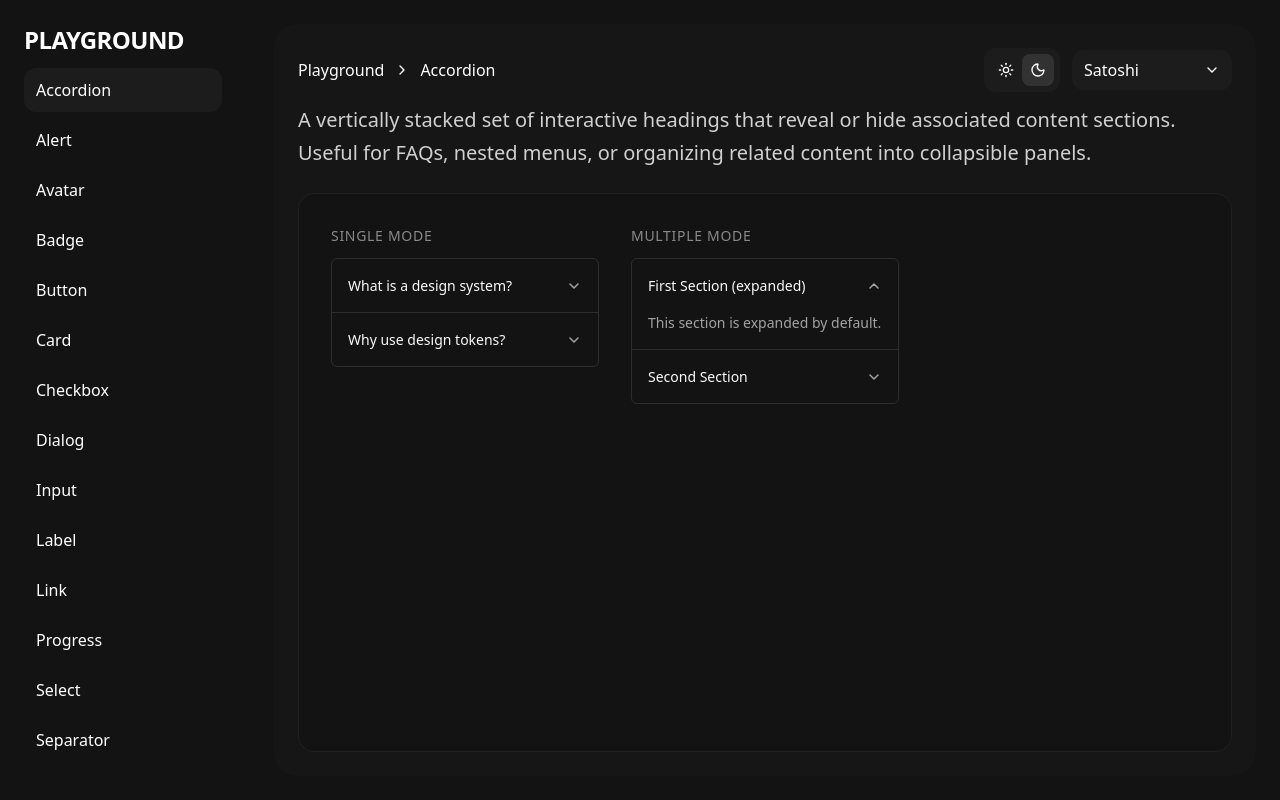
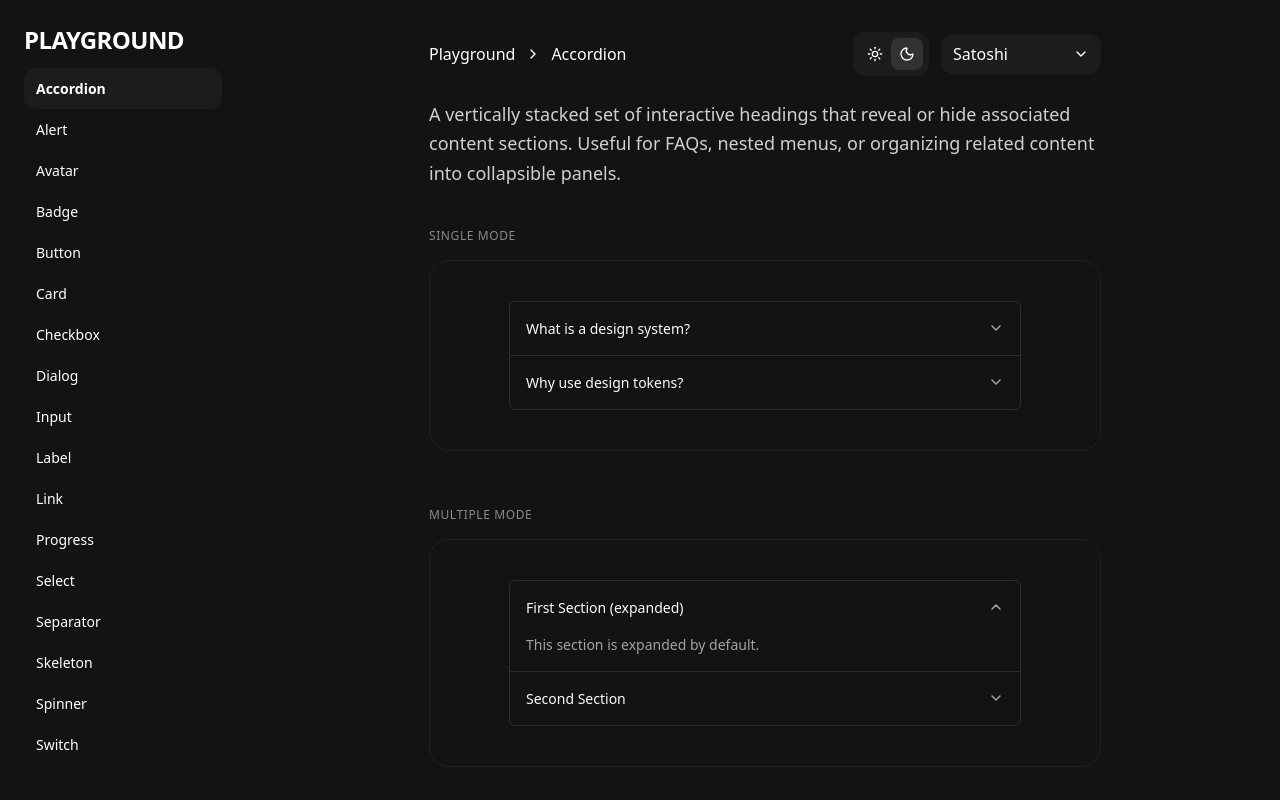
Before and after one commit to ashhforrd/Design-System-Playground, a Next.js app: page /playground in a window 1280 px wide. Built offline with nearby package versions, Linux system fonts and the light colour scheme; a web font is replaced by a local one.

Commit message:
feat: updated

```diff
--- a/src/app/globals.css
+++ b/src/app/globals.css
@@ -48,3 +48,31 @@ body {
   width: 0;
   height: 0;
 }
+
+/* Thin scrollbar: no track fill, dark thumb (Firefox + WebKit) */
+.scrollbar-custom {
+  scrollbar-width: thin;
+  scrollbar-color: #3a3a3a transparent;
+}
+
+.scrollbar-custom::-webkit-scrollbar {
+  width: 6px;
+  height: 6px;
+}
+
+.scrollbar-custom::-webkit-scrollbar-track {
+  background: transparent;
+}
+
+.scrollbar-custom::-webkit-scrollbar-thumb {
+  background-color: #3a3a3a;
+  border-radius: 9999px;
+}
+
+.scrollbar-custom::-webkit-scrollbar-thumb:hover {
+  background-color: #4d4d4d;
+}
+
+.scrollbar-custom::-webkit-scrollbar-corner {
+  background: transparent;
+}
--- a/src/app/playground/page.tsx
+++ b/src/app/playground/page.tsx
@@ -117,20 +117,22 @@ export default function PlaygroundPage() {
 
   return (
     <div
-      className="flex h-screen min-h-0 overflow-hidden"
+      className="flex h-screen min-h-0 w-full overflow-hidden"
       style={{ background: "#131313", color: "white" }}
     >
       {/* Sidebar */}
       <aside className="flex w-[250px] shrink-0 flex-col overflow-hidden p-6">
         <h1 className="shrink-0 text-2xl font-black tracking-tight">PLAYGROUND</h1>
-        <nav className="scrollbar-hidden mt-3 flex min-h-0 flex-1 flex-col gap-1.5 overflow-y-auto pr-1">
+        <nav className="scrollbar-custom mt-3 flex min-h-0 flex-1 flex-col overflow-y-auto pr-1">
           {components.map((name) => (
             <button
               key={name}
               onClick={() => setSelectedComponent(name)}
-              className="shrink-0 rounded-xl px-3 py-2.5 text-left text-base transition-colors"
+              className={`shrink-0 rounded-xl text-[14px] px-3 py-2.5 text-left text-base transition-colors cursor-pointer hover:bg-[#1C1C1C] ${
+                selectedComponent === name ? "font-semibold" : "font-normal"
+              }`}
               style={{
-                background: selectedComponent === name ? "#1C1C1C" : "transparent",
+                background: selectedComponent === name ? "#1C1C1C" : "",
               }}
             >
               {name}
@@ -140,13 +142,11 @@ export default function PlaygroundPage() {
       </aside>
 
       {/* Main Content */}
-      <main className="flex min-h-0 flex-1 flex-col overflow-hidden p-6">
-        <div
-          className="flex min-h-0 flex-1 flex-col gap-6 overflow-hidden rounded-3xl p-6"
-          style={{ background: "#161616" }}
-        >
+      <main className="flex min-h-0 min-w-0 flex-1 flex-col overflow-hidden p-4">
+        <div className="flex min-h-0 flex-1 flex-col gap-6 overflow-hidden rounded-3xl p-4 items-center justify-start">
+          <div className="flex min-h-0 min-w-0 w-full max-w-2xl flex-1 flex-col gap-y-6 overflow-hidden">
             {/* Header */}
-          <div className="flex shrink-0 flex-col gap-3">
+            <div className="flex shrink-0 flex-col gap-6">
               <div className="flex items-center justify-between">
                 {/* Breadcrumb */}
                 <div className="flex items-center gap-2.5 text-base">
@@ -203,21 +203,19 @@ export default function PlaygroundPage() {
               </div>
 
               {/* Description */}
-            <p className="text-xl leading-relaxed" style={{ color: "rgba(255,255,255,0.8)" }}>
+              <p className="text-lg leading-relaxed" style={{ color: "rgba(255,255,255,0.8)" }}>
                 {componentDescriptions[selectedComponent]}
               </p>
             </div>
 
             {/* Component Showcase */}
-          <div
-            className="min-h-0 flex-1 overflow-y-auto overflow-x-hidden rounded-2xl p-8"
-            style={{ background: "#131313", border: "1px solid #212121" }}
-          >
+            <div className="scrollbar-custom min-h-0 w-full flex-1 overflow-y-auto overflow-x-hidden">
               <ComponentShowcase
                 component={selectedComponent}
                 dialogOpen={dialogOpen}
                 setDialogOpen={setDialogOpen}
               />
+            </div>
           </div>
         </div>
       </main>
@@ -234,15 +232,20 @@ function ComponentShowcase({
   dialogOpen: boolean;
   setDialogOpen: (open: boolean) => void;
 }) {
-  const gridClass = "grid grid-cols-1 gap-8 md:grid-cols-2 lg:grid-cols-3";
+  const showcaseStack = "flex w-full flex-col gap-6";
 
   const renderVariantCard = (title: string, children: React.ReactNode) => (
-    <div className="flex flex-col gap-3">
-      <span className="text-sm font-medium uppercase tracking-wider" style={{ color: "rgba(255,255,255,0.5)" }}>
+    <div className="flex w-full flex-col gap-4 py-4">
+      <span
+        className="self-start text-left text-xs font-medium uppercase tracking-wider"
+        style={{ color: "rgba(255,255,255,0.5)" }}
+      >
         {title}
       </span>
-      <div className="flex flex-wrap items-center gap-3">
+      <div className="flex w-full flex-col items-center gap-5 px-6 py-10 border rounded-[20px] border-white/6">
+        <div className="flex w-full flex-row flex-wrap items-center justify-center gap-3">
           {children}
+        </div>
       </div>
     </div>
   );
@@ -250,9 +253,9 @@ function ComponentShowcase({
   switch (component) {
     case "Accordion":
       return (
-        <div className={gridClass}>
+        <div className={showcaseStack}>
           {renderVariantCard("Single Mode", (
-            <Accordion type="single" style={{ width: "100%", maxWidth: 400 }}>
+            <Accordion type="single" className="w-full max-w-lg">
               <AccordionItem value="1">
                 <AccordionTrigger value="1">What is a design system?</AccordionTrigger>
                 <AccordionContent value="1">A collection of reusable components and guidelines for building consistent UIs.</AccordionContent>
@@ -264,7 +267,7 @@ function ComponentShowcase({
             </Accordion>
           ))}
           {renderVariantCard("Multiple Mode", (
-            <Accordion type="multiple" defaultValue={["1"]} style={{ width: "100%", maxWidth: 400 }}>
+            <Accordion type="multiple" defaultValue={["1"]} className="w-full max-w-lg">
               <AccordionItem value="1">
                 <AccordionTrigger value="1">First Section (expanded)</AccordionTrigger>
                 <AccordionContent value="1">This section is expanded by default.</AccordionContent>
@@ -280,17 +283,37 @@ function ComponentShowcase({
 
     case "Alert":
       return (
-        <div className={gridClass}>
-          {renderVariantCard("Info", <Alert variant="info" title="Information">This is an informational message.</Alert>)}
-          {renderVariantCard("Success", <Alert variant="success" title="Success">Your changes have been saved.</Alert>)}
-          {renderVariantCard("Warning", <Alert variant="warning" title="Warning">Please review before proceeding.</Alert>)}
-          {renderVariantCard("Error", <Alert variant="error" title="Error">Something went wrong.</Alert>)}
+        <div className={showcaseStack}>
+          {renderVariantCard(
+            "Info",
+            <Alert className="w-full max-w-2xl" variant="info" title="Information">
+              This is an informational message.
+            </Alert>,
+          )}
+          {renderVariantCard(
+            "Success",
+            <Alert className="w-full max-w-2xl" variant="success" title="Success">
+              Your changes have been saved.
+            </Alert>,
+          )}
+          {renderVariantCard(
+            "Warning",
+            <Alert className="w-full max-w-2xl" variant="warning" title="Warning">
+              Please review before proceeding.
+            </Alert>,
+          )}
+          {renderVariantCard(
+            "Error",
+            <Alert className="w-full max-w-2xl" variant="error" title="Error">
+              Something went wrong.
+            </Alert>,
+          )}
         </div>
       );
 
     case "Avatar":
       return (
-        <div className={gridClass}>
+        <div className={showcaseStack}>
           {renderVariantCard("With Initials", (
             <>
               <Avatar fallback="JD" size="sm" />
@@ -312,7 +335,7 @@ function ComponentShowcase({
 
     case "Badge":
       return (
-        <div className={gridClass}>
+        <div className={showcaseStack}>
           {renderVariantCard("Solid", (
             <>
               <Badge variant="solid" size="sm">Small</Badge>
@@ -336,7 +359,7 @@ function ComponentShowcase({
 
     case "Button":
       return (
-        <div className={gridClass}>
+        <div className={showcaseStack}>
           {renderVariantCard("Primary", (
             <>
               <Button variant="primary" size="sm">Small</Button>
@@ -370,9 +393,9 @@ function ComponentShowcase({
 
     case "Card":
       return (
-        <div className={gridClass}>
+        <div className={showcaseStack}>
           {renderVariantCard("Basic Card", (
-            <Card style={{ width: "100%", maxWidth: 320 }}>
+            <Card className="w-full max-w-sm">
               <CardHeader>
                 <CardTitle>Card Title</CardTitle>
                 <CardDescription>Card description goes here.</CardDescription>
@@ -384,7 +407,7 @@ function ComponentShowcase({
             </Card>
           ))}
           {renderVariantCard("Card with Actions", (
-            <Card style={{ width: "100%", maxWidth: 320 }}>
+            <Card className="w-full max-w-sm">
               <CardHeader>
                 <CardTitle>Project Update</CardTitle>
                 <CardDescription>Latest changes summary</CardDescription>
@@ -401,7 +424,7 @@ function ComponentShowcase({
 
     case "Checkbox":
       return (
-        <div className={gridClass}>
+        <div className={showcaseStack}>
           {renderVariantCard("Unchecked", <Checkbox label="Accept terms" />)}
           {renderVariantCard("Checked", <Checkbox label="Receive updates" defaultChecked />)}
           {renderVariantCard("Disabled", <Checkbox label="Disabled option" disabled />)}
@@ -411,7 +434,7 @@ function ComponentShowcase({
 
     case "Dialog":
       return (
-        <div className={gridClass}>
+        <div className={showcaseStack}>
           {renderVariantCard("Trigger Dialog", (
             <>
               <Button onClick={() => setDialogOpen(true)}>Open Dialog</Button>
@@ -437,27 +460,27 @@ function ComponentShowcase({
 
     case "Input":
       return (
-        <div className={gridClass}>
-          {renderVariantCard("Default", <Input placeholder="Enter text..." style={{ width: 280 }} />)}
-          {renderVariantCard("Email", <Input type="email" placeholder="you@example.com" style={{ width: 280 }} />)}
-          {renderVariantCard("Password", <Input type="password" placeholder="Password" style={{ width: 280 }} />)}
-          {renderVariantCard("Disabled", <Input placeholder="Disabled input" disabled style={{ width: 280 }} />)}
+        <div className={showcaseStack}>
+          {renderVariantCard("Default", <Input className="w-full max-w-md" placeholder="Enter text..." />)}
+          {renderVariantCard("Email", <Input className="w-full max-w-md" type="email" placeholder="you@example.com" />)}
+          {renderVariantCard("Password", <Input className="w-full max-w-md" type="password" placeholder="Password" />)}
+          {renderVariantCard("Disabled", <Input className="w-full max-w-md" placeholder="Disabled input" disabled />)}
         </div>
       );
 
     case "Label":
       return (
-        <div className={gridClass}>
+        <div className={showcaseStack}>
           {renderVariantCard("Basic Label", (
-            <div className="space-y-2">
+            <div className="flex w-full max-w-md flex-col gap-2">
               <Label htmlFor="label-demo">Email address</Label>
-              <Input id="label-demo" placeholder="you@example.com" />
+              <Input id="label-demo" className="w-full" placeholder="you@example.com" />
             </div>
           ))}
           {renderVariantCard("With Optional", (
-            <div className="space-y-2">
+            <div className="flex w-full max-w-md flex-col gap-2">
               <Label htmlFor="label-optional" optional="(optional)">Phone number</Label>
-              <Input id="label-optional" placeholder="+1 (555) 000-0000" />
+              <Input id="label-optional" className="w-full" placeholder="+1 (555) 000-0000" />
             </div>
           ))}
         </div>
@@ -465,7 +488,7 @@ function ComponentShowcase({
 
     case "Link":
       return (
-        <div className={gridClass}>
+        <div className={showcaseStack}>
           {renderVariantCard("Internal Link", <Link href="/">Go to Home</Link>)}
           {renderVariantCard("External Link", <Link href="https://github.com">GitHub (opens in new tab)</Link>)}
         </div>
@@ -473,17 +496,17 @@ function ComponentShowcase({
 
     case "Progress":
       return (
-        <div className={gridClass}>
-          {renderVariantCard("Small", <Progress value={30} size="sm" style={{ width: 280 }} />)}
-          {renderVariantCard("Medium", <Progress value={50} size="md" style={{ width: 280 }} />)}
-          {renderVariantCard("Large", <Progress value={70} size="lg" style={{ width: 280 }} />)}
-          {renderVariantCard("With Label", <Progress value={85} size="md" showLabel style={{ width: 280 }} />)}
+        <div className={showcaseStack}>
+          {renderVariantCard("Small", <Progress className="w-full max-w-md" value={30} size="sm" />)}
+          {renderVariantCard("Medium", <Progress className="w-full max-w-md" value={50} size="md" />)}
+          {renderVariantCard("Large", <Progress className="w-full max-w-md" value={70} size="lg" />)}
+          {renderVariantCard("With Label", <Progress className="w-full max-w-md" value={85} size="md" showLabel />)}
         </div>
       );
 
     case "Select":
       return (
-        <div className={gridClass}>
+        <div className={showcaseStack}>
           {renderVariantCard("Default", (
             <Select
               options={[
@@ -500,9 +523,9 @@ function ComponentShowcase({
 
     case "Separator":
       return (
-        <div className={gridClass}>
+        <div className={showcaseStack}>
           {renderVariantCard("Horizontal", (
-            <div style={{ width: 280 }}>
+            <div className="w-full max-w-md">
               <Separator orientation="horizontal" />
             </div>
           ))}
@@ -518,7 +541,7 @@ function ComponentShowcase({
 
     case "Skeleton":
       return (
-        <div className={gridClass}>
+        <div className={showcaseStack}>
           {renderVariantCard("Text", <Skeleton variant="text" width={200} />)}
           {renderVariantCard("Circular", <Skeleton variant="circular" width={48} height={48} />)}
           {renderVariantCard("Rectangular", <Skeleton variant="rectangular" width={200} height={100} />)}
@@ -537,7 +560,7 @@ function ComponentShowcase({
 
     case "Spinner":
       return (
-        <div className={gridClass}>
+        <div className={showcaseStack}>
           {renderVariantCard("Small", <Spinner size="sm" />)}
           {renderVariantCard("Medium", <Spinner size="md" />)}
           {renderVariantCard("Large", <Spinner size="lg" />)}
@@ -552,7 +575,7 @@ function ComponentShowcase({
 
     case "Switch":
       return (
-        <div className={gridClass}>
+        <div className={showcaseStack}>
           {renderVariantCard("Off", <Switch label="Enable feature" />)}
           {renderVariantCard("On", <Switch label="Notifications" defaultChecked />)}
           {renderVariantCard("Disabled Off", <Switch label="Disabled" disabled />)}
@@ -562,9 +585,9 @@ function ComponentShowcase({
 
     case "Tabs":
       return (
-        <div className={gridClass}>
+        <div className={showcaseStack}>
           {renderVariantCard("Default Tabs", (
-            <Tabs defaultValue="tab1" style={{ width: "100%", maxWidth: 400 }}>
+            <Tabs defaultValue="tab1" className="w-full max-w-lg">
               <TabsList>
                 <TabsTrigger value="tab1">Account</TabsTrigger>
                 <TabsTrigger value="tab2">Password</TabsTrigger>
@@ -582,7 +605,7 @@ function ComponentShowcase({
             </Tabs>
           ))}
           {renderVariantCard("With Disabled", (
-            <Tabs defaultValue="tab1">
+            <Tabs defaultValue="tab1" className="w-full max-w-lg">
               <TabsList>
                 <TabsTrigger value="tab1">Active</TabsTrigger>
                 <TabsTrigger value="tab2" disabled>Disabled</TabsTrigger>
@@ -595,16 +618,16 @@ function ComponentShowcase({
 
     case "Textarea":
       return (
-        <div className={gridClass}>
-          {renderVariantCard("Default", <Textarea placeholder="Write your message..." style={{ width: 280 }} />)}
-          {renderVariantCard("With Value", <Textarea defaultValue="This is some pre-filled content." style={{ width: 280 }} />)}
-          {renderVariantCard("Disabled", <Textarea placeholder="Disabled textarea" disabled style={{ width: 280 }} />)}
+        <div className={showcaseStack}>
+          {renderVariantCard("Default", <Textarea className="w-full max-w-md" placeholder="Write your message..." />)}
+          {renderVariantCard("With Value", <Textarea className="w-full max-w-md" defaultValue="This is some pre-filled content." />)}
+          {renderVariantCard("Disabled", <Textarea className="w-full max-w-md" placeholder="Disabled textarea" disabled />)}
         </div>
       );
 
     case "Toast":
       return (
-        <div className={gridClass}>
+        <div className={showcaseStack}>
           {renderVariantCard("Default", <Toast title="Notification" description="This is a toast message." duration={0} />)}
           {renderVariantCard("Success", <Toast variant="success" title="Success!" description="Changes saved." duration={0} />)}
           {renderVariantCard("Error", <Toast variant="error" title="Error" description="Something went wrong." duration={0} />)}
@@ -613,7 +636,7 @@ function ComponentShowcase({
 
     case "Tooltip":
       return (
-        <div className={gridClass}>
+        <div className={showcaseStack}>
           {renderVariantCard("Top", (
             <Tooltip content="Tooltip on top" position="top">
               <Button variant="secondary">Hover me (top)</Button>
```
Lines whose indentation alone changed are shown as unchanged.
